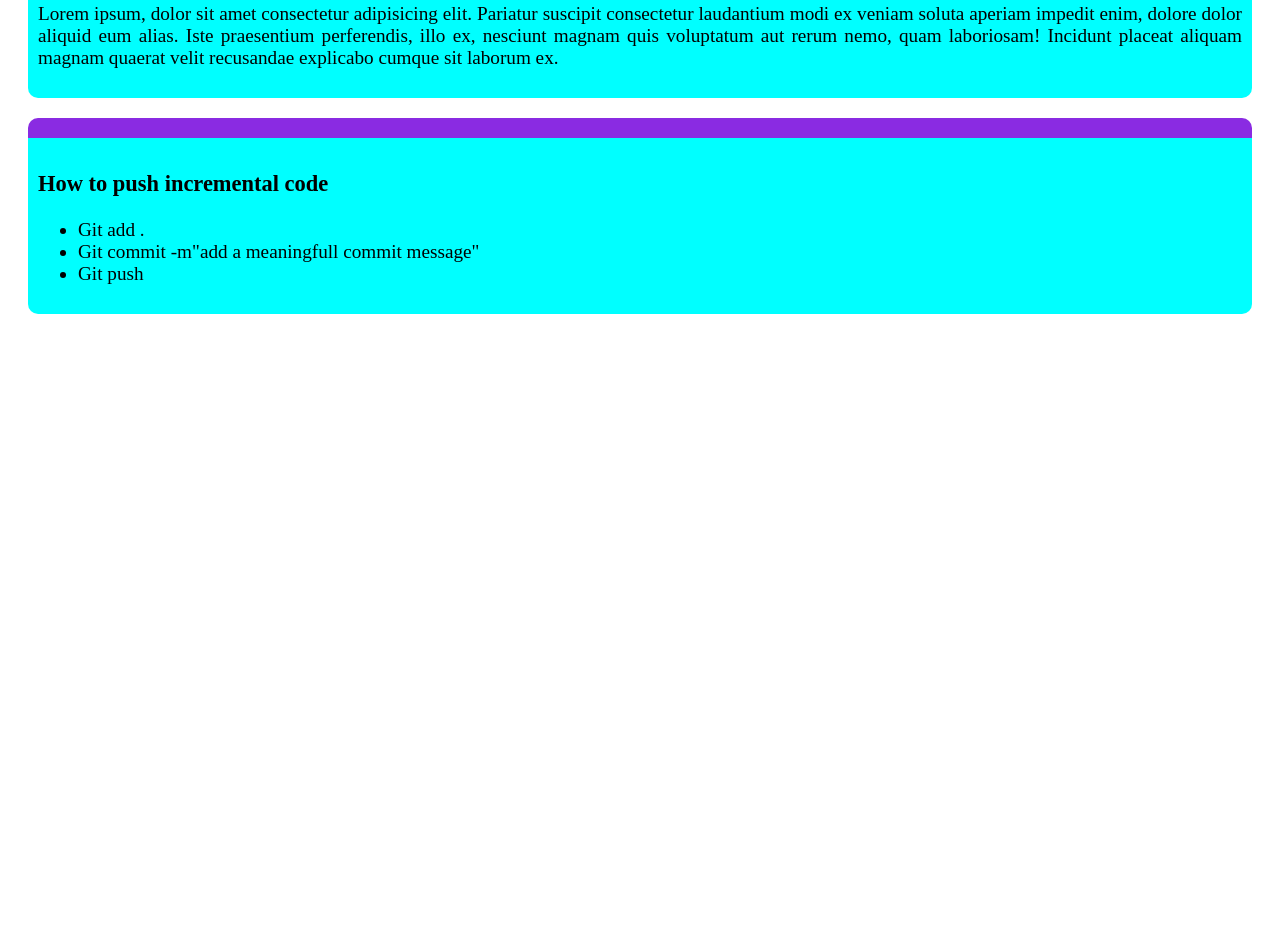
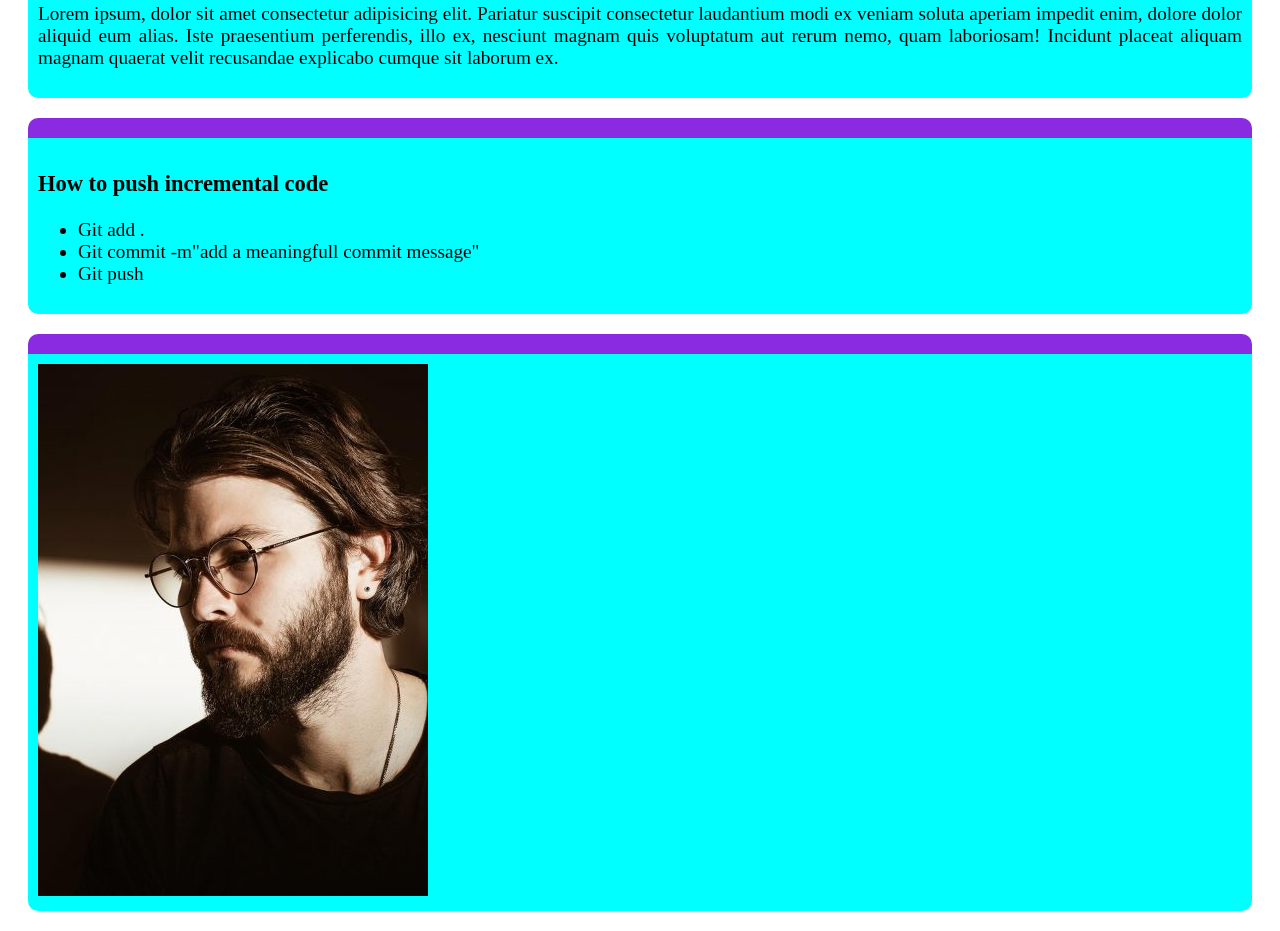
Before and after one commit to Ifthakarprogram/Ifthakar-islam-fahad, a plain HTML site: page Index.html in a window 1280 px wide. Shown: the part 550-1481 px from the top of the page. Before the commit the page ends 884 px from the top, so only its background shows below. Drawn offline with Linux system fonts and the light colour scheme.

Commit message:
demo website

```diff
--- a/Index.html
+++ b/Index.html
@@ -27,6 +27,9 @@
             <li>Git push</li>
         </ul>
     </div>
+    <div>
+        <img src="Boy.jpg" alt="comming soon">
+    </div>
 
 
 
```
Also changed, not shown: Boy.jpg (added).
